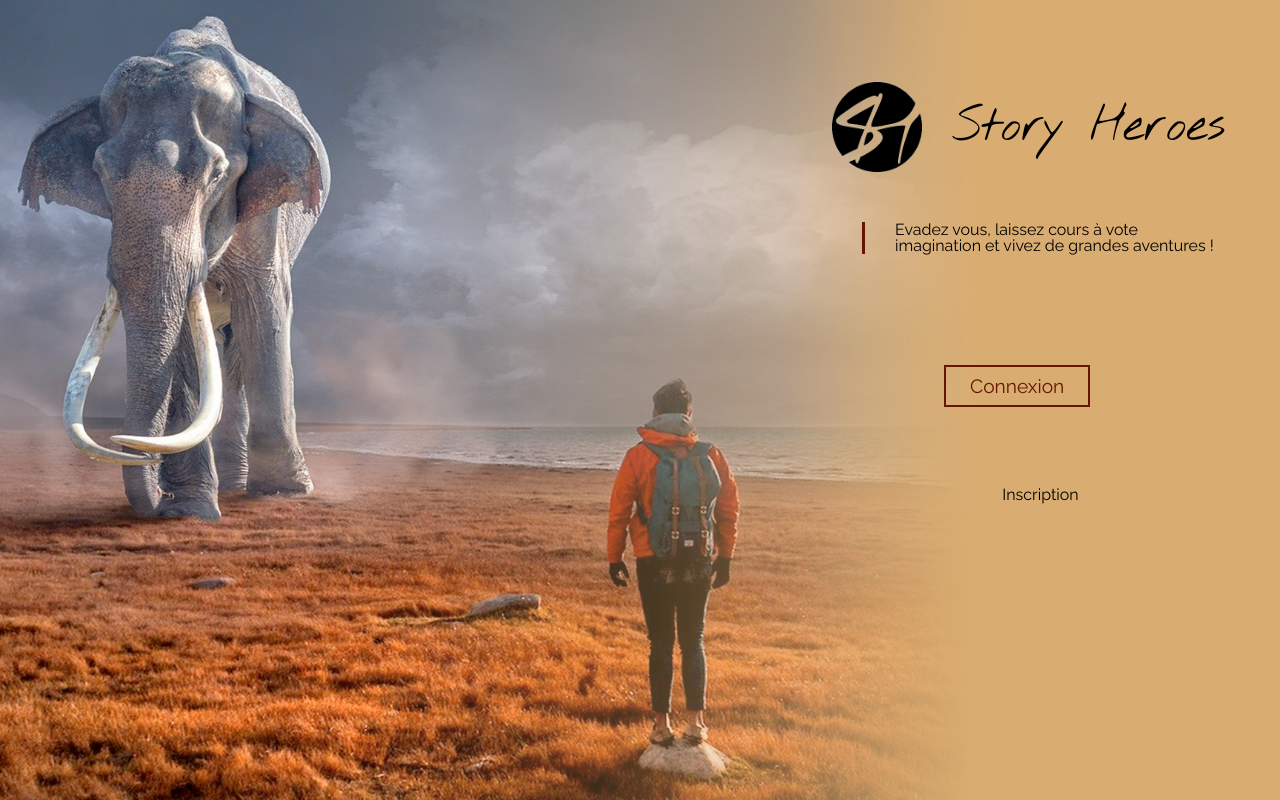
After one commit to johanHamidi/STORY-HEROES, a PHP site: page /index.html in a window 1280 px wide. The commit adds this page. Run offline with PHP 8.4, Linux system fonts and the light colour scheme.

Commit message:
création page connexion, création page accueil

```diff
--- /dev/null
+++ b/PAGES/index.html
@@ -0,0 +1,35 @@
+<!DOCTYPE html>
+<html lang="en">
+
+<head>
+    <meta charset="UTF-8">
+    <meta name="viewport" content="width=device-width, initial-scale=1.0">
+    <meta http-equiv="X-UA-Compatible" content="ie=edge">
+    <link rel="stylesheet" href="reset.css">
+    <link rel="stylesheet" href="style.css">
+    <link href="https://fonts.googleapis.com/css?family=Nothing+You+Could+Do&display=swap" rel="stylesheet">
+    <link href="https://fonts.googleapis.com/css?family=Raleway&display=swap" rel="stylesheet">
+    <title>Document</title>
+</head>
+
+<body>
+    <div class="bgAccueil">
+        <div class="accueil">
+            <div class="flexAccueil">
+                <img src="img/logo.png" alt="logo" />
+                <h1>Story Heroes</h1>
+            </div>
+            <p class="accroche">Evadez vous, laissez cours à vote imagination et vivez de grandes aventures !</p>
+            <a href="connexion.php">
+                <button>Connexion</button>
+            </a>
+            <a href="">
+                <p class="inscriptionAccueil">Inscription</p>
+            </a>
+
+        </div>
+    </div>
+
+</body>
+
+</html>
--- /dev/null
+++ b/PAGES/reset.css
@@ -0,0 +1,64 @@
+/* http://meyerweb.com/eric/tools/css/reset/
+   v2.0 | 20110126
+   License: none (public domain)
+*/
+
+html, body, div, span, applet, object, iframe,
+h1, h2, h3, h4, h5, h6, p, blockquote, pre,
+a, abbr, acronym, address, big, cite, code,
+del, dfn, em, img, ins, kbd, q, s, samp,
+small, strike, strong, sub, sup, tt, var,
+b, u, i, center,
+dl, dt, dd, ol, ul, li,
+fieldset, form, label, legend,
+table, caption, tbody, tfoot, thead, tr, th, td,
+article, aside, canvas, details, embed,
+figure, figcaption, footer, header, hgroup,
+menu, nav, output, ruby, section, summary,
+time, mark, audio, video {
+	margin: 0;
+	padding: 0;
+	border: 0;
+	font-size: 100%;
+	font: inherit;
+    vertical-align: baseline;
+    box-sizing: border-box;
+}
+/* HTML5 display-role reset for older browsers */
+article, aside, details, figcaption, figure,
+footer, header, hgroup, menu, nav, section {
+	display: block;
+}
+body {
+	line-height: 1;
+}
+ol, ul {
+	list-style: none;
+}
+blockquote, q {
+	quotes: none;
+}
+blockquote:before, blockquote:after,
+q:before, q:after {
+	content: '';
+	content: none;
+}
+table {
+	border-collapse: collapse;
+	border-spacing: 0;
+}
+
+button {
+	background: none;
+	font-family: 'Raleway', sans-serif;
+	border: none;
+}
+
+a{
+	text-decoration: none;
+	color : black;
+}
+
+body {
+    font-family: 'Raleway', sans-serif;
+}
--- a/PAGES/style.css
+++ b/PAGES/style.css
@@ -1,4 +1,123 @@
-div {
-  border-style: solid;
-  border-width: 2px;
+
+/* PAGE ACCUEIL */
+
+.bgAccueil {
+    background-image: url(img/fondAccueil.jpg);
+    background-size: 100% 100vh;
+    background-size: cover;
 }
+
+.accueil {
+    height: 100vh;
+    margin-left: 65%;
+    padding : 82px 0;
+
+}
+
+.accueil button {
+
+    border : solid 2px #661600;
+    color : #661600;
+    margin : 18% 25%;
+    padding :  8px 24px ;
+    font-size : 1.2rem;
+}
+
+.accueil button:hover {
+        background: #661600;
+        color: #ccab74;
+}
+
+
+.flexAccueil {
+    display: flex;
+    justify-content: flex-start;
+    align-items: center;
+}
+
+.flexAccueil img{
+   width : 90px;
+   height : auto;
+   margin-right : 30px;
+}
+
+.accroche {
+    border-left: solid #661600;
+    margin: 50px 30px 30px 30px;
+    padding-left : 30px;
+    width: 80%;
+}
+
+h1 {
+    font-family: 'Nothing You Could Do', cursive;
+    font-size : 3rem;
+}
+
+.inscriptionAccueil{
+   margin-left : 38%;
+}
+
+/* PAGE CONNEXION */
+
+.fond {
+    background-image: url(img/fond.jpg);
+    background-size: 100% 100vh;
+    background-size: cover;
+    height: 100vh;
+    padding-top : 75px;
+}
+
+.cadre {
+    background-color: rgba( 204, 171, 116, 0.5);
+    border : solid 2px #661600;
+    padding : 30px;
+    width : 60%;
+    margin : 0% auto;
+}
+
+.btnConnexion {
+    background: #661600 ;
+    color : #ccab74;
+    padding: 8px 75px;
+    font-size : 1.2rem;
+    margin : 25px 0 20px 0;
+}
+
+.btnConnexion:hover {
+    background: #ccab74;
+    color : #661600;
+    border : solid 2px #661600;
+}
+
+.flexConnexion {
+    display: flex;
+    justify-content: center;
+    align-items: center;
+}
+
+.flexConnexion img{
+    width : 90px;
+    height : auto;
+    margin-right : 30px;
+ }
+
+ .flexForm{
+     display : flex ;
+     flex-wrap : wrap;
+     margin : 30px 0 ;
+ }
+
+ .flexForm label {
+     width : 100%;
+
+ }
+
+ .centerForm {
+     width : 50%;
+     margin: 0 auto ;
+ }
+
+ .rejoindre {
+     color : #661600;
+     text-decoration: underline;
+ }
```
Also changed, not shown: PAGES/connexion.php (added, +93 -0 lines), PAGES/img/fond.jpg (added), PAGES/img/fondAccueil.jpg (added), PAGES/img/logo.png (added).
